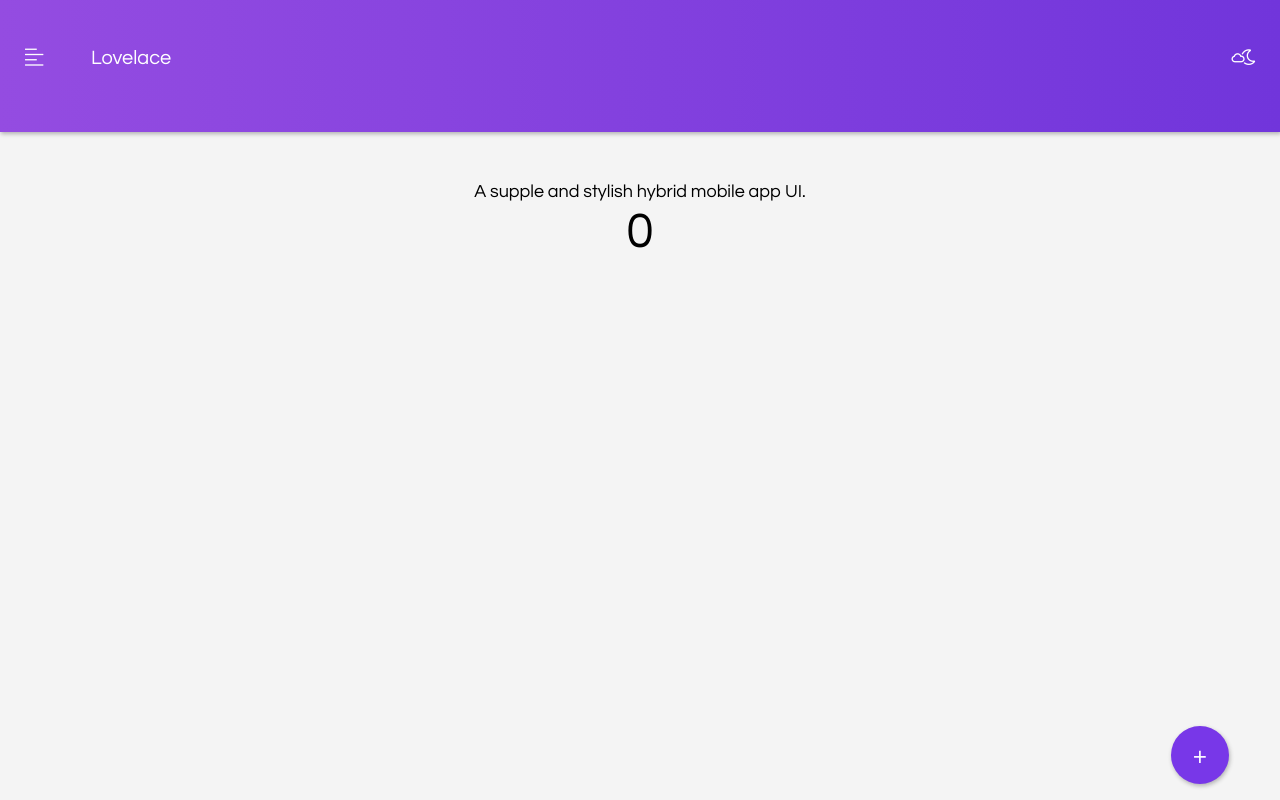
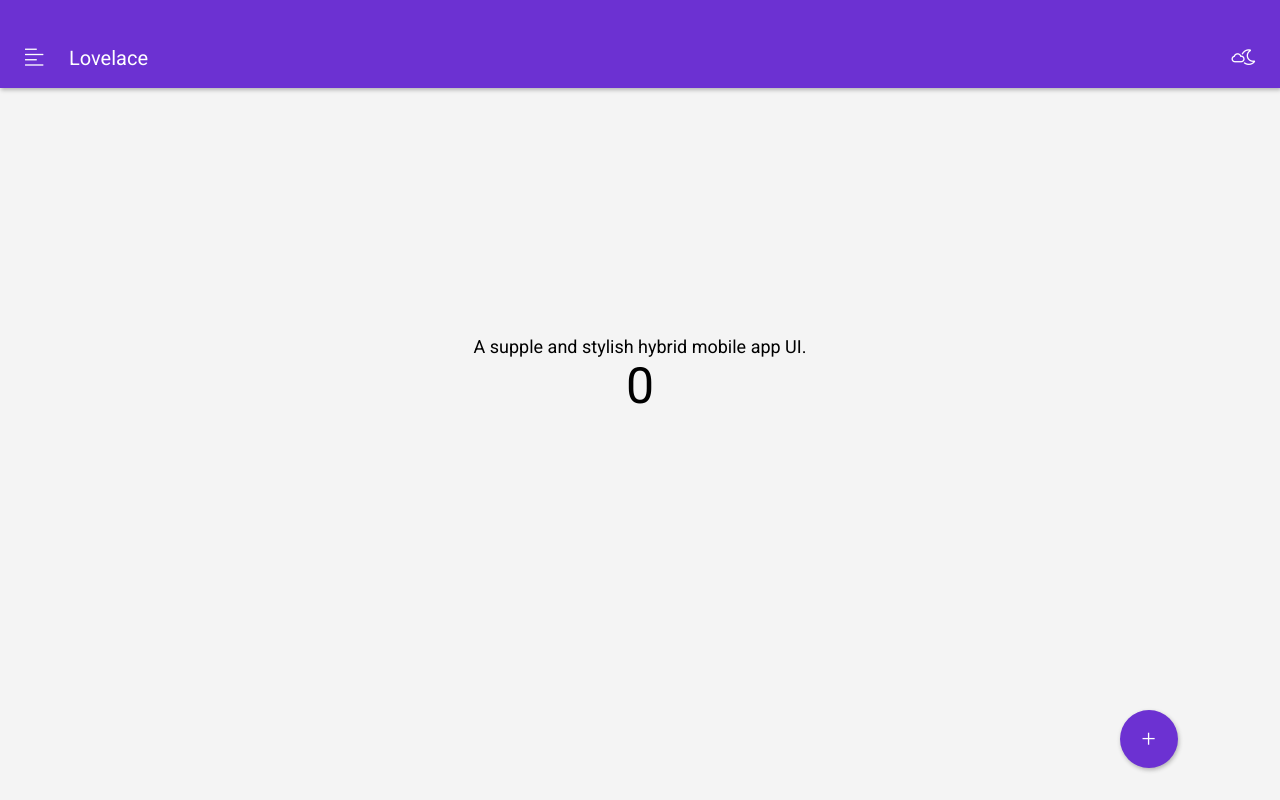
Before and after one commit to Avoceous/Lovelace, a PHP site: page / in a window 1280 px wide. Run offline with PHP 8.4, Linux system fonts and the light colour scheme; some libraries are stand-ins or nearby versions.

Commit message:
Add files via upload

```diff
--- a/www/css/widget.css
+++ b/www/css/widget.css
@@ -1,4 +1,4 @@
-@import url('https://fonts.googleapis.com/css2?family=Questrial&display=swap');
+@import url('https://fonts.googleapis.com/css2?family=Roboto&display=swap');
 
 #loaderContainer {
     /*Loading Animation*/
@@ -35,7 +35,7 @@
 * {
     -webkit-tap-highlight-color: rgba(0, 0, 0, 0); /* make transparent link selection, adjust last value opacity 0 to 1.0 */
     color: black;
-    font-family: 'Questrial', sans-serif;
+    font-family: 'Roboto', sans-serif;
 }
 
 body {
@@ -52,8 +52,8 @@ body {
     top: 0;
     left: 0;
     width: 100%;
-    height: 132px;
-    background-image: linear-gradient(to right, #944CE1, #7135DB);
+    height: 88px;
+    background: #6c31d2;
     box-shadow: 1px 2px 4px #b2b2b2;
 }
 
@@ -78,8 +78,8 @@ body {
 }
 
 #appTitle {
-    margin-top: 1.4px;
-    margin-left: 66px;
+    margin-top: -1px;
+    margin-left: 44px;
     font-size: 20px;
     color: #ffffff;
 }
@@ -119,34 +119,36 @@ body {
     position: absolute;
     width: 58px;
     height: 58px;
-    background: #7837e8;
+    background: #6c31d2;
     display: flex;
     align-items: center;
     justify-content: center;
     border-radius: 50%;
     font-size: 26px;
+    font-family: serif;
     color: #ffffff;
     text-decoration: none;
     box-shadow: 1px 2px 4px rgb(178, 178, 178);
     cursor: pointer;
     transition: 0.25s;
-    bottom: 2%;
-    right: 4%;
+    bottom: 4%;
+    right: 8%;
 }
 
 #floatingActionButton:active {
-    background: #7c3aee;
+    background: #7736e9;
 }
 
 .clickCounterContainer {
     /*Click Counter*/
-    overflow-y: hidden;
-    overflow-x: hidden;
+    position: absolute;
+    top: 50%;
+    left: 50%;
+    transform: translate(-50%, -50%);
 }
 
 .clickCounterContents {
     text-align: center;
-    margin-top: 300px;
     color: rgb(39, 39, 39);
 }
 
@@ -157,7 +159,6 @@ body {
 
 #clickValue {
     font-size: 40px;
-    margin-top: -10px;
 }
 
 #drawerTransparentBackground {
@@ -389,39 +390,30 @@ body {
         color: rgb(34, 34, 34);
     }
 
+    .clickCounterContainer {
+        margin-top: 9%;
+    }
+
     #bodyText {
         font-size: 16px;
-        margin-top: -26%;
+        margin: 0px -60px 0px;
     }
 
     #clickValue {
         font-size: 42px;
-        margin-top: -3%;
+        margin-top: 2%;
     }
 
     .profile {
         margin-top: 48px;
         width: 80px;
     }
-
-    #graphicContainer {
-        text-align: center;
-        margin-top: -10%;
-    }
-
-    #graphic {
-        width: 320px;
-    }
-
-    .drawerContents {
-        margin-top: 40px;
-    }
 }
 
 @media screen and (min-width: 375px) {
     /* Popular Mobile Screen Size */
     #loaderAnimation {
-        margin-top: 85%;
+        margin-top: 88%;
     }
 }
 
@@ -452,23 +444,17 @@ body {
         margin: 35px 40px;
     }
 
+    .clickCounterContainer {
+        margin-top: unset;
+    }
+
     #bodyText {
         font-size: 18px;
-        margin-top: -6%;
     }
 
     #clickValue {
         font-size: 50px;
-        margin-top: -1%;
-    }
-
-    #graphicContainer {
-        text-align: center;
-        margin-top: -4%;
-    }
-
-    #graphic {
-        width: 460px;
+        margin-top: unset;
     }
 }
 
@@ -483,23 +469,17 @@ body {
         height: 100vh;
     }
 
+    .clickCounterContainer {
+        margin-top: unset;
+    }
+
     #bodyText {
         font-size: 18px;
-        margin-top: -10%;
     }
 
     #clickValue {
         font-size: 50px;
-        margin-top: -1%;
-    }
-
-    #graphicContainer {
-        text-align: center;
-        margin-top: -8%;
-    }
-
-    #graphic {
-        width: 760px;
+        margin-top: unset;
     }
 
     .drawerContents {
```
Also changed, not shown: other parts of www/css/widget.css (+25 -32 lines), www/css/night.css (+8 -16 lines).
